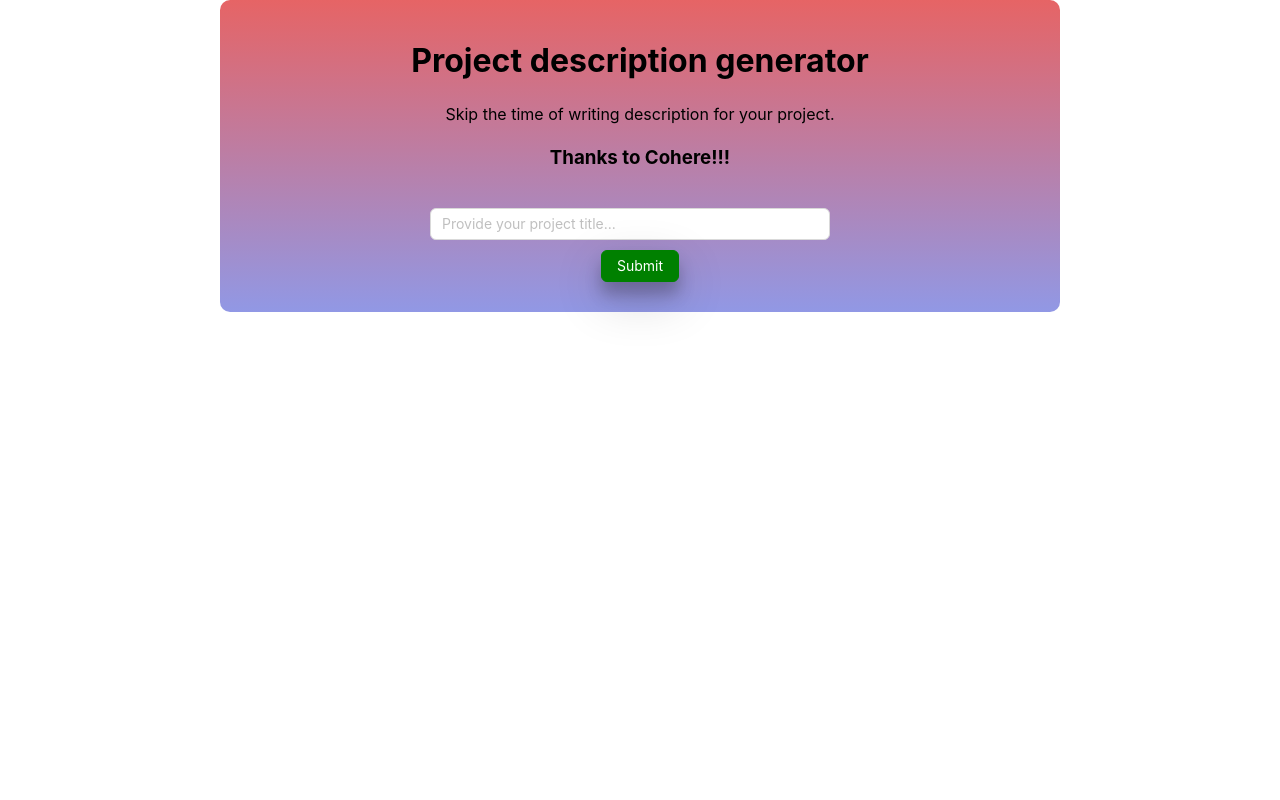
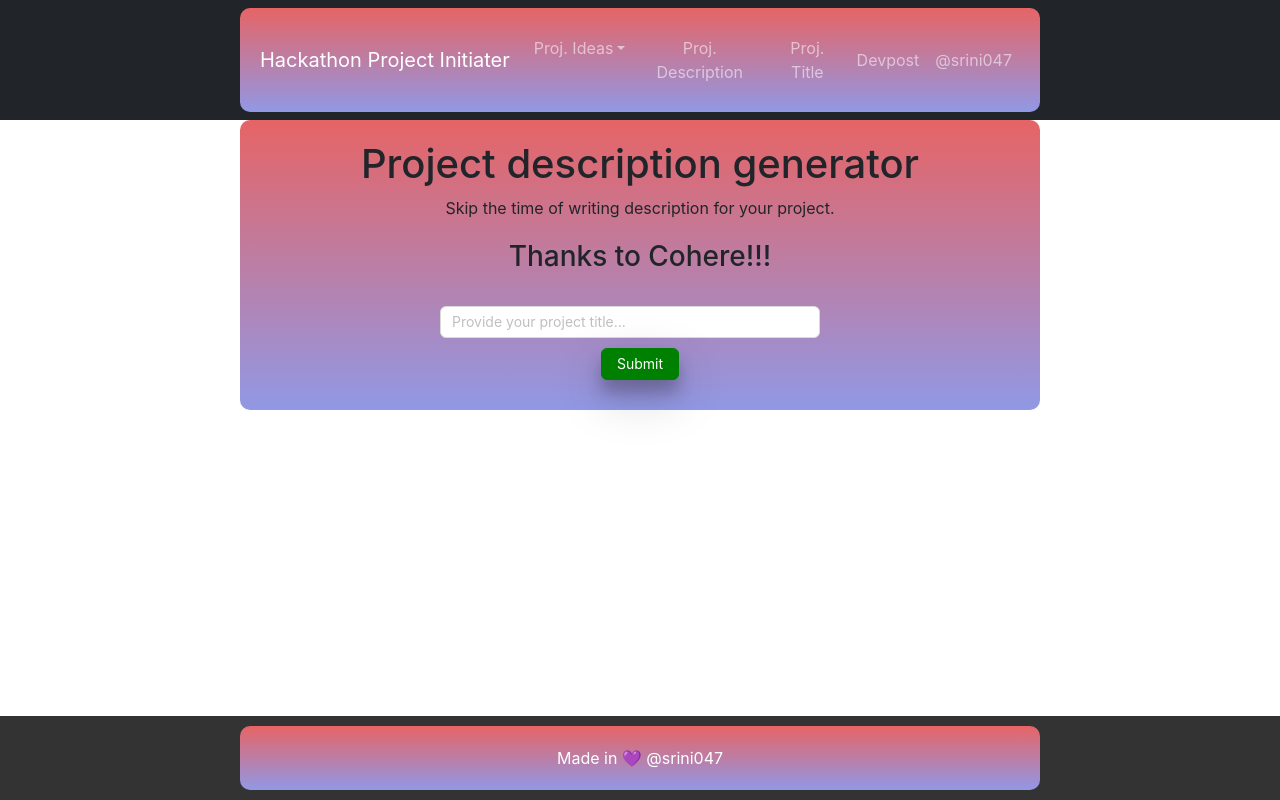
Before and after one commit to srini047/hackathon-projects-frontend, a React (Create React App) app: page /description in a window 1280 px wide. Built offline with nearby package versions, Linux system fonts and the light colour scheme.

Commit message:
no more css

```diff
--- a/package.json
+++ b/package.json
@@ -3,15 +3,19 @@
   "version": "0.1.0",
   "private": true,
   "dependencies": {
+    "@coreui/react": "^4.6.0",
     "@testing-library/jest-dom": "^5.16.5",
     "@testing-library/react": "^13.4.0",
     "@testing-library/user-event": "^13.5.0",
     "antd": "^5.2.1",
     "axios": "^1.3.3",
+    "bootstrap": "^5.2.3",
+    "cdbreact": "^1.5.7",
     "cherio": "^1.0.0-rc.2",
     "cors": "^2.8.5",
     "dotenv": "^16.0.3",
     "react": "^18.2.0",
+    "react-bootstrap": "^2.7.2",
     "react-dom": "^18.2.0",
     "react-fetch-hook": "^1.9.5",
     "react-router-dom": "^6.8.1",
--- a/public/index.html
+++ b/public/index.html
@@ -3,6 +3,12 @@
   <head>
     <meta charset="utf-8" />
     <link rel="icon" href="%PUBLIC_URL%/favicon.ico" />
+    <link
+      rel="stylesheet"
+      href="https://cdn.jsdelivr.net/npm/bootstrap@5.2.3/dist/css/bootstrap.min.css"
+      integrity="sha384-rbsA2VBKQhggwzxH7pPCaAqO46MgnOM80zW1RWuH61DGLwZJEdK2Kadq2F9CUG65"
+      crossorigin="anonymous"
+    />
     <meta name="viewport" content="width=device-width, initial-scale=1" />
     <meta name="theme-color" content="#000000" />
     <meta
--- /dev/null
+++ b/src/components/Footer.css
@@ -0,0 +1,25 @@
+.footer {
+  position: fixed;
+  left: 0;
+  bottom: 0;
+  width: 100%;
+  background-color: #333;
+  color: #fff;
+  text-align: center;
+  padding: 10px 0;
+}
+
+.footer p {
+  margin: 0;
+  font-size: 1rem;
+}
+
+a {
+  text-decoration: none;
+  color: #fff;
+}
+
+a:hover {
+  cursor: pointer;
+  color: #fff;
+}
--- /dev/null
+++ b/src/components/Footer.js
@@ -0,0 +1,14 @@
+import React from 'react';
+import './Footer.css';
+
+function Footer() {
+  return (
+    <footer className="footer">
+      <div className="container">
+        <p>Made in 💜 @<span><a href='https://github.com/srini047/'>srini047</a></span></p>
+      </div>
+    </footer>
+  );
+}
+
+export default Footer;
--- a/src/components/Navbar.js
+++ b/src/components/Navbar.js
@@ -0,0 +1,42 @@
+import Container from "react-bootstrap/Container";
+import Nav from "react-bootstrap/Nav";
+import Navbar from "react-bootstrap/Navbar";
+import NavDropdown from "react-bootstrap/NavDropdown";
+
+function CollapsibleExample() {
+  return (
+    <Navbar collapseOnSelect expand="lg" bg="dark" variant="dark">
+      <Container>
+        <Navbar.Brand href="/">Hackathon Project Initiater</Navbar.Brand>
+        <Navbar.Toggle aria-controls="responsive-navbar-nav" />
+        <Navbar.Collapse id="responsive-navbar-nav">
+          <Nav className="me-auto">
+            <NavDropdown title="Proj. Ideas" id="collasible-nav-dropdown">
+              <NavDropdown.Item href="/ideas">Generic Ideas</NavDropdown.Item>
+              <NavDropdown.Divider />
+              <NavDropdown.Item href="/ideas">
+                Specific Ideas
+              </NavDropdown.Item>
+            </NavDropdown>
+            <Nav.Link href="/description">Proj. Description</Nav.Link>
+            <Nav.Link href="/title">Proj. Title</Nav.Link>
+          </Nav>
+          <Nav>
+            <Nav.Link href="https://devpost.com" target="_blank">
+              Devpost
+            </Nav.Link>
+            <Nav.Link
+              eventKey={2}
+              href="https://github.com/srini047"
+              target="_blank"
+            >
+              @srini047
+            </Nav.Link>
+          </Nav>
+        </Navbar.Collapse>
+      </Container>
+    </Navbar>
+  );
+}
+
+export default CollapsibleExample;
--- a/src/pages/Description.js
+++ b/src/pages/Description.js
@@ -1,5 +1,8 @@
 import React, { useState } from "react";
 import { Button, Input } from "antd";
+import Spinner from "react-bootstrap/Spinner";
+import Navbar from "../components/Navbar";
+import Footer from "../components/Footer";
 import "./Idea.css";
 
 function SubmitButton({ onSubmit }) {
@@ -40,6 +43,8 @@ function App() {
   }
 
   return (
+    <>
+      <Navbar />
       <div className="container">
         <h1>Project description generator</h1>
         <p>Skip the time of writing description for your project.</p>
@@ -60,14 +65,23 @@ function App() {
         >
           <SubmitButton onSubmit={handleSubmit} />
         </form>
-      {isLoading && <p>Loading...</p>}
-      {error && <p>Error: {error.message}</p>}
-      {data && (
+        {isLoading && (
           <p>
-          {data.description.split('\n').join('')}
+            Loading...
+            <Spinner
+              as="span"
+              animation="grow"
+              size="sm"
+              role="status"
+              aria-hidden="true"
+            />
           </p>
         )}
+        {error && <p>Error: {error.message}</p>}
+        {data && <p>{data.description.split("\n").join("")}</p>}
       </div>
+      <Footer />
+    </>
   );
 }
 
--- a/src/pages/Idea.js
+++ b/src/pages/Idea.js
@@ -1,5 +1,8 @@
 import React, { useState } from "react";
-import { Button, List, Input } from 'antd';
+import { Button, List, Input } from "antd";
+import Spinner from "react-bootstrap/Spinner";
+import Navbar from "../components/Navbar";
+import Footer from "../components/Footer";
 import "./Idea.css";
 
 function SubmitButton({ onSubmit }) {
@@ -40,10 +43,15 @@ function App() {
   }
 
   return (
+    <>
+      <Navbar />
       <div className="container">
         <h1>Topic specific ideas generator</h1>
-      <p>Got an theme in mind, then go ahead to get crazy ideas based on your favourite themes</p>
-      <br/>
+        <p>
+          Got an theme in mind, then go ahead to get crazy ideas based on your
+          favourite themes
+        </p>
+        <br />
         <Input
           type="text"
           id="topic"
@@ -59,7 +67,18 @@ function App() {
         >
           <SubmitButton onSubmit={handleSubmit} />
         </form>
-      {isLoading && <p>Loading...</p>}
+        {isLoading && (
+          <p>
+            Loading...
+            <Spinner
+              as="span"
+              animation="grow"
+              size="sm"
+              role="status"
+              aria-hidden="true"
+            />
+          </p>
+        )}
         {error && <p>Error: {error.message}</p>}
         {data && (
           <List>
@@ -69,6 +88,8 @@ function App() {
           </List>
         )}
       </div>
+      <Footer />
+    </>
   );
 }
 
--- a/src/pages/Ideas.js
+++ b/src/pages/Ideas.js
@@ -1,4 +1,7 @@
 import React, { useState } from "react";
+import Spinner from "react-bootstrap/Spinner";
+import Navbar from "../components/Navbar";
+import Footer from "../components/Footer";
 import "./Ideas.css";
 
 function SubmitButton({ onSubmit }) {
@@ -30,9 +33,14 @@ function App() {
     setIsLoading(false);
   }
   return (
+    <>
+      <Navbar />
       <div className="container">
         <h1>Hackathon project ideas generator</h1>
-      <p>Here you can generate random project ideas for your next hackathon so that you don't go out of ideas</p>
+        <p>
+          Here you can generate random project ideas for your next hackathon so
+          that you don't go out of ideas
+        </p>
         {/* <form>
         <label>
           Name:
@@ -52,24 +60,34 @@ function App() {
         </form>
         <br />
         <br />
-      {isLoading && <p>Loading...</p>}
+        {isLoading && (
+          <p>
+            Loading...
+            <Spinner
+              as="span"
+              animation="grow"
+              size="sm"
+              role="status"
+              aria-hidden="true"
+            />
+          </p>
+        )}
         {error && <p>Error: {error.message}</p>}
 
         <div className="lists-container">
           {/* <ul className="list">
           <li>Item 1</li>
         </ul> */}
-        {data && (
+          {
+            data &&
               // <ul className="list">
-            data.map((item) => (
-              <ul className="list">
-                {<li>{item}</li>}
-              </ul>
-            ))
+              data.map((item) => <ul className="list">{<li>{item}</li>}</ul>)
             // </ul>
-        )}
+          }
         </div>
       </div>
+      <Footer />
+    </>
   );
 }
 
--- a/src/pages/Test.js
+++ b/src/pages/Test.js
@@ -72,13 +72,17 @@
 
 // export default App;
 
-import React from 'react';
-import { Button, List, Input } from 'antd';
+import React from "react";
+import { Button, List, Input } from "antd";
+import NavBar from "../components/Navbar";
+import Footer from "../components/Footer";
 import "./Test.css";
 
 const MyComponent = () => {
   return (
-    <div className='container'>
+    <>
+      <NavBar />
+      <div className="container">
         <Input placeholder="Enter text here" />
         <Button type="primary">Submit</Button>
         <List>
@@ -94,6 +98,8 @@ const MyComponent = () => {
           <List.Item>Item 10</List.Item>
         </List>
       </div>
+      <Footer />
+    </>
   );
 };
 
--- a/src/pages/Title.js
+++ b/src/pages/Title.js
@@ -1,5 +1,8 @@
 import React, { useState } from "react";
-import { Button, List, Input } from 'antd';
+import { Button, List, Input } from "antd";
+import Spinner from "react-bootstrap/Spinner";
+import Navbar from "../components/Navbar";
+import Footer from "../components/Footer";
 import "./Idea.css";
 
 function SubmitButton({ onSubmit }) {
@@ -40,10 +43,18 @@ function App() {
   }
 
   return (
+    <>
+      <Navbar />
       <div className="container">
         <h1>Project title generator</h1>
-      <p>Paste the description of your project and <s><i>our</i></s> Cohere's NLP technology will give you cool project names</p>
-      <br/>
+        <p>
+          Paste the description of your project and{" "}
+          <s>
+            <i>our</i>
+          </s>{" "}
+          Cohere's NLP technology will give you cool project names
+        </p>
+        <br />
         <Input.TextArea
           rows={4}
           columns={15}
@@ -61,7 +72,18 @@ function App() {
         >
           <SubmitButton onSubmit={handleSubmit} />
         </form>
-      {isLoading && <p>Loading...</p>}
+        {isLoading && (
+          <p>
+            Loading...
+            <Spinner
+              as="span"
+              animation="grow"
+              size="sm"
+              role="status"
+              aria-hidden="true"
+            />
+          </p>
+        )}
         {error && <p>Error: {error.message}</p>}
         {data && (
           <List>
@@ -71,6 +93,8 @@ function App() {
           </List>
         )}
       </div>
+      <Footer />
+    </>
   );
 }
 
```
Also changed, not shown: src/components/Navbar.css (deleted), 1 other file (tests, documents, lock files or other folders). Lines whose indentation alone changed are shown as unchanged.
